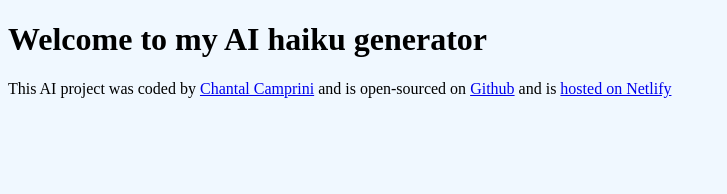
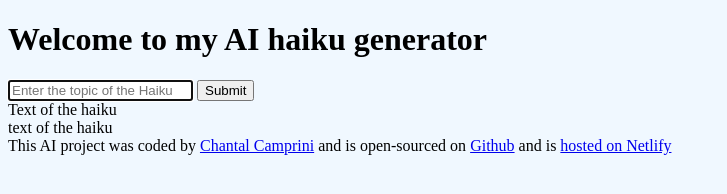
Before and after one commit to JunAttic/haiku-generator, a plain HTML site: page index.html in a window 1280 px wide. Shown: the whole page, without its empty margins (0-727 px from the left). Drawn offline with Linux system fonts and the light colour scheme.

Commit message:
updated HTML

```diff
--- a/index.html
+++ b/index.html
@@ -6,7 +6,24 @@
     <link rel="stylesheet" href="src/style.css" />
   </head>
   <body>
-    <h1>Welcome to my AI haiku generator</h1>
+    <header><h1>Welcome to my AI haiku generator</h1></header>
+
+    <main>
+      <form>
+        <input
+          style="text"
+          placeholder="Enter the topic of the Haiku"
+          autofocus
+          autocomplete="off"
+        />
+        <input type="submit" />
+      </form>
+    </main>
+    <div>
+      Text of the haiku
+      <br />
+      text of the haiku
+    </div>
 
     <footer>
       This AI project was coded by
```
